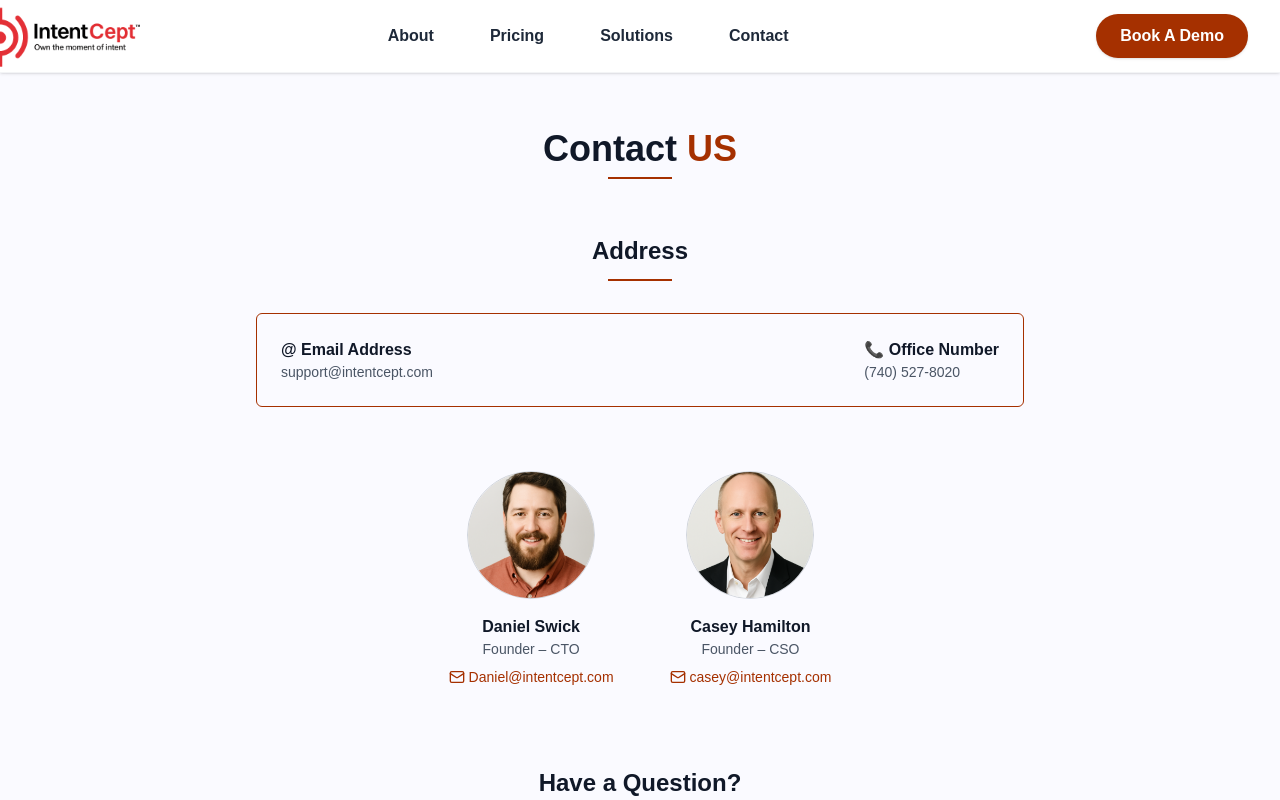
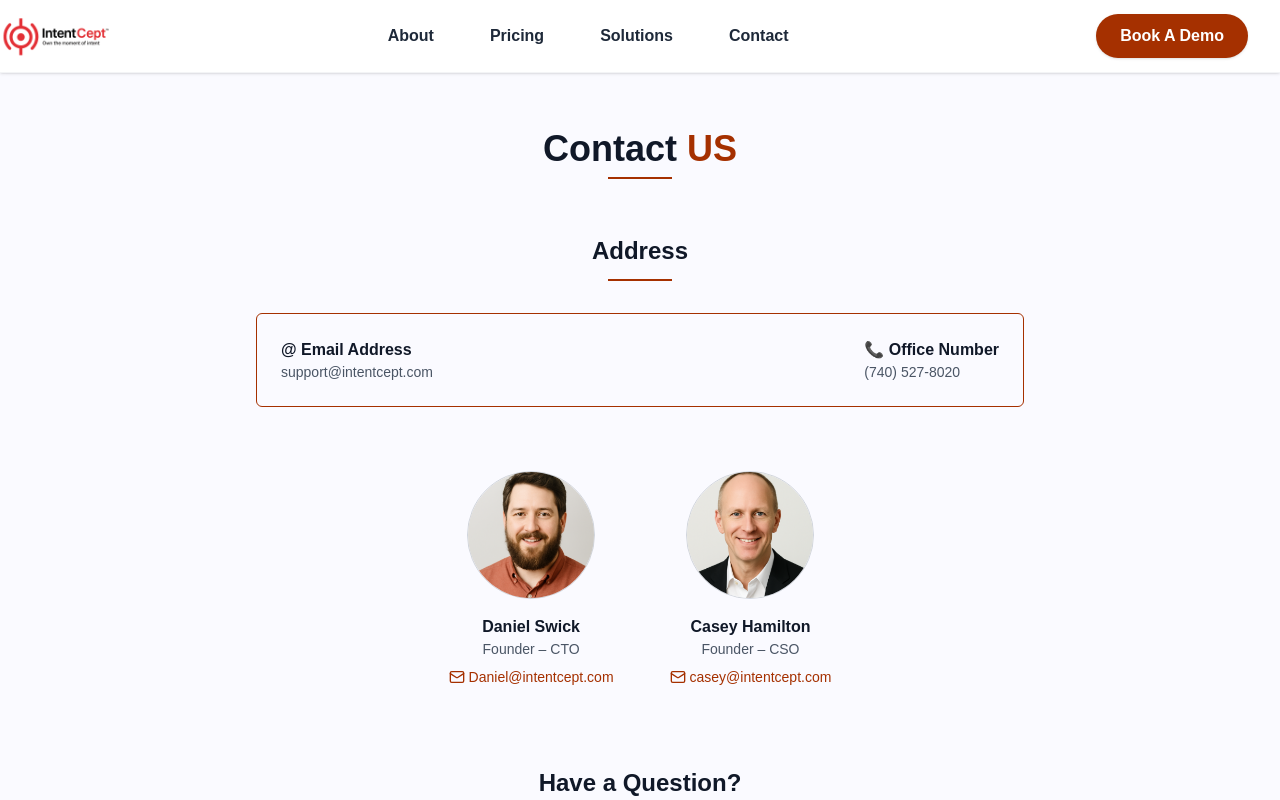
Before and after one commit to ManinderSingh4000/Intent-Cept, a Next.js app: page /contact in a window 1280 px wide. Shown: the top 800 px of the page. Built offline with nearby package versions, Linux system fonts and the light colour scheme; no server answers.

Commit message:
# Fix: File Update and Meta Description Added for SEO

```diff
--- a/next.config.mjs
+++ b/next.config.mjs
@@ -7,7 +7,7 @@
   compress: true,
   images: {
     formats: ["image/avif", "image/webp"],
-    unoptimized: false,
+    // unoptimized: false,
   },
   /* config options here */
   reactCompiler: true,
--- /dev/null
+++ b/src/app/app-page.jsx
@@ -0,0 +1,44 @@
+"use client"
+
+
+import dynamic from "next/dynamic";
+
+const IntegrationsGrid = dynamic(() => import("./components/IntegrationsGrid"), {
+  ssr: false,
+  loading: () => <div className="h-32 animate-pulse bg-gray-100 rounded" />,
+});
+
+import Header from "./components/shared/Header";
+import HeroSection from "./components/HeroSection";
+import Integrations from "./components/Integrations";
+import WhyChooseUs from "./components/WhyChooseUs";
+import HowItWorks from "./components/HowItWorks";
+import AgencySection from "./components/AgencySection";
+// import IntegrationsGrid from "./components/IntegrationsGrid";
+import FAQSection from "./components/FAQSection";
+import Footer from "./components/shared/Footer";
+import Services from "./components/Services";
+
+
+
+
+
+
+export default function Home() {
+  return (
+    <main>
+      <Header />
+      <HeroSection />
+      <Integrations />
+      <HowItWorks />
+      <WhyChooseUs />
+      <Services/>
+      <AgencySection />
+      <IntegrationsGrid glass={true} />
+      <FAQSection/>
+      <Footer/>
+
+
+    </main>
+  );
+}
--- a/src/app/components/HeroSection.jsx
+++ b/src/app/components/HeroSection.jsx
@@ -42,7 +42,7 @@
           <Image
             src="/Logos/Graphics.png"
             alt="IntentCept Growth Diagram"
-            width={650}
+            width={550}
             height={450}
             sizes="(max-width: 768px) 90vw, (max-width: 1200px) 50vw, 33vw"
             className="w-full h-auto rounded-lg drop-shadow-lg transition-transform duration-500 hover:scale-105"
--- a/src/app/components/IntegrationsGrid.jsx
+++ b/src/app/components/IntegrationsGrid.jsx
@@ -1,4 +1,4 @@
-"use client";
+
 import React from "react";
 import Image from "next/image";
 
--- a/src/app/components/PricingPlans.jsx
+++ b/src/app/components/PricingPlans.jsx
@@ -1,4 +1,4 @@
-"use client";
+
 import React from "react";
 import { CheckCircle2 } from "lucide-react";
 
--- a/src/app/components/shared/Header.jsx
+++ b/src/app/components/shared/Header.jsx
@@ -24,13 +24,15 @@
         {/* Logo */}
         <a href="/" className="flex items-center">
           <Image
-            src="/Logos/IntentCept.png"
-            alt="IntentCept Logo"
-            width={24}
-            height={24}
-            priority
-            className="h-10 sm:h-12 w-auto object-contain scale-400"
-          />
+              src="/Logos/IntentCept.png"
+              alt="IntentCept Logo"
+              width={100}
+              height={100}
+              priority
+              className="h-10 sm:h-12 w-auto object-contain scale-250"
+
+            />
+
         </a>
 
         {/* Desktop Navigation */}
--- a/src/app/page.jsx
+++ b/src/app/page.jsx
@@ -1,16 +1,8 @@
-import Image from "next/image";
 
 
-import Header from "./components/shared/Header";
-import HeroSection from "./components/HeroSection";
-import Integrations from "./components/Integrations";
-import WhyChooseUs from "./components/WhyChooseUs";
-import HowItWorks from "./components/HowItWorks";
-import AgencySection from "./components/AgencySection";
-import IntegrationsGrid from "./components/IntegrationsGrid";
-import FAQSection from "./components/FAQSection";
-import Footer from "./components/shared/Footer";
-import Services from "./components/Services";
+import Home from "./app-page";
+
+
 
 
 export const metadata = {
@@ -46,19 +38,10 @@
 
 
 
-export default function Home() {
+export default function HomePage() {
   return (
     <main>
-      <Header />
-      <HeroSection />
-      <Integrations />
-      <HowItWorks />
-      <WhyChooseUs />
-      <Services/>
-      <AgencySection />
-      <IntegrationsGrid glass={true} />
-      <FAQSection/>
-      <Footer/>
+      <Home/>
 
 
     </main>
```
